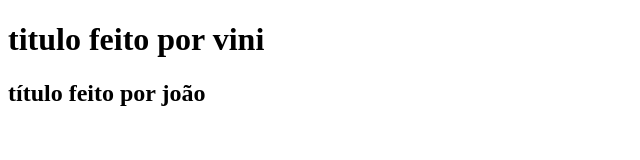
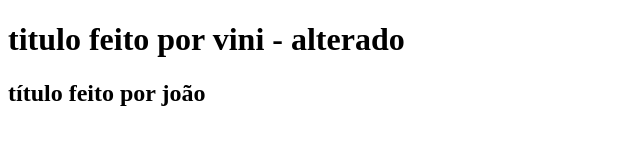
Before and after one commit to vinilazzeri/aula-git, a plain HTML site: page index.html in a window 1280 px wide. Shown: the whole page, without its empty margins (0-640 px from the left). Drawn offline with Linux system fonts and the light colour scheme.

```diff
--- a/index.html
+++ b/index.html
@@ -7,7 +7,7 @@
 </head>
 <body>
 
-    <h1>titulo feito por vini</h1>
+    <h1>titulo feito por vini - alterado</h1>
 
     <h2>título feito por joão</h2>
 
```
